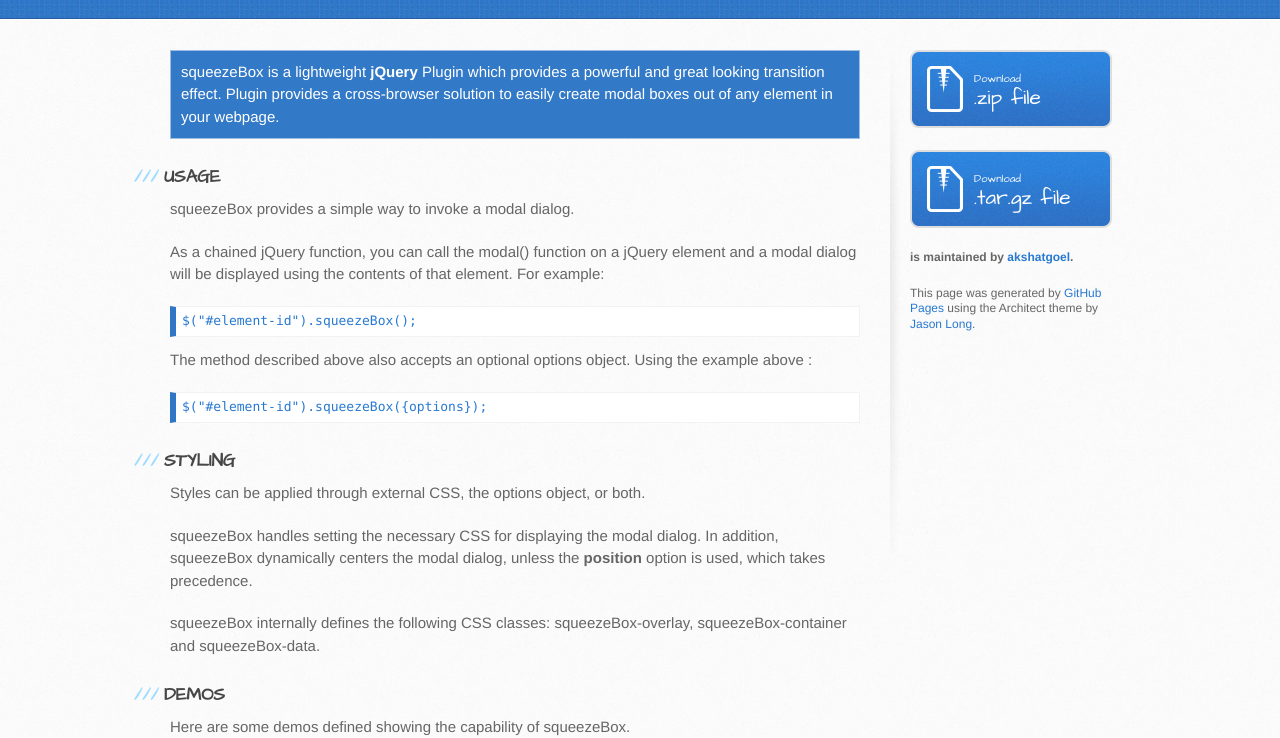
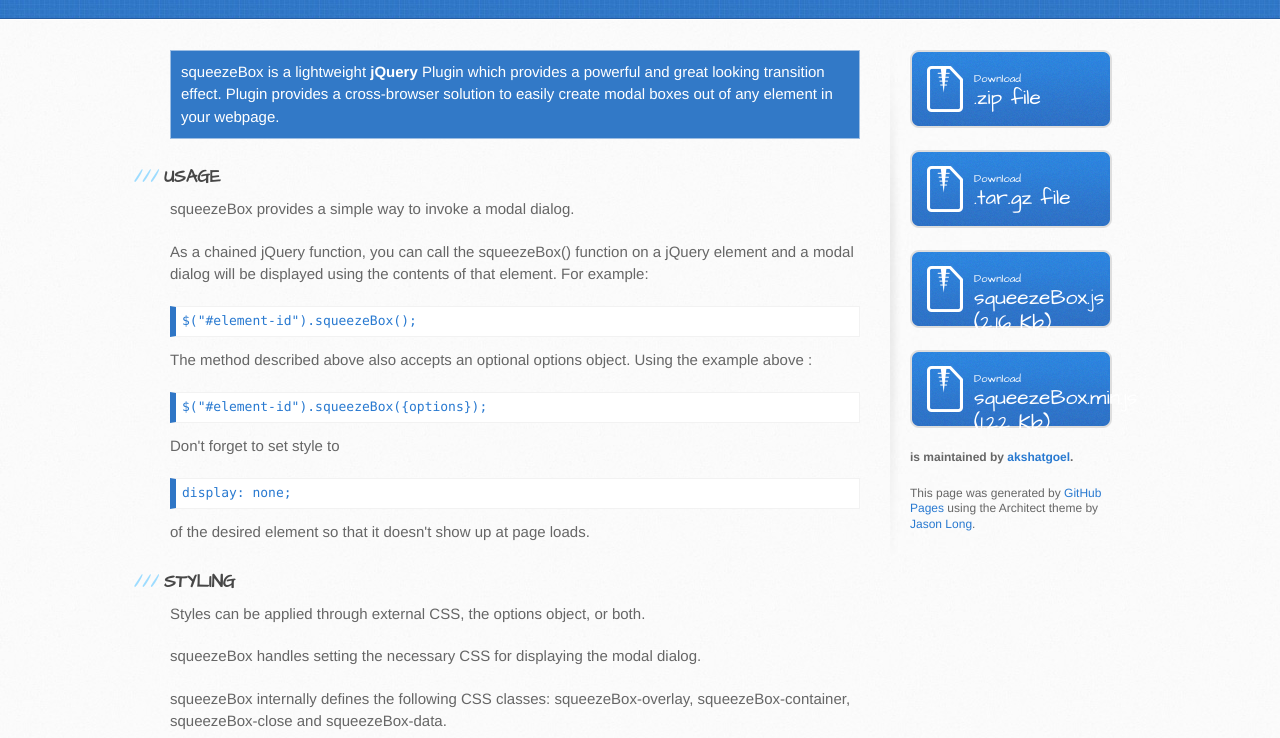
Before and after one commit to akshatgoel/squeezeBox, a plain HTML site: page index.html in a window 1280 px wide. Shown: the part 216-954 px from the top of the page. Drawn offline with nearby package versions, Linux system fonts and the light colour scheme.

Commit message:
Minified version added, download buttons added

```diff
--- a/index.html
+++ b/index.html
@@ -124,7 +124,7 @@
 
 			<p>squeezeBox provides a simple way to invoke a modal dialog.</p>
 
-			<p>As a chained jQuery function, you can call the modal() function on a jQuery element and a modal dialog will be displayed using the contents of that element. For example: </p>
+			<p>As a chained jQuery function, you can call the squeezeBox() function on a jQuery element and a modal dialog will be displayed using the contents of that element. For example: </p>
 
 			<pre><code>$("#element-id").squeezeBox();</code></pre>
 
@@ -133,17 +133,23 @@
 			</p>
 			<pre><code>$("#element-id").squeezeBox({options});</code></pre>
 
+			<p>
+				Don't forget to set style to
+				<pre><code>display: none;</code></pre> of the desired element so that it doesn't show up at page loads.
+			</p>
+
 			<h3>STYLING</h3>
 
-			<p>
+				<p>
 				Styles can be applied through external CSS, the options object, or both.
 				</p>
 				<p>
-				squeezeBox handles setting the necessary CSS for displaying the modal dialog. In addition, squeezeBox dynamically centers the modal dialog, unless the <span class="bold">position</span> option is used, which takes precedence.
+				squeezeBox handles setting the necessary CSS for displaying the modal dialog.
 
 				</p>
-				<p>
-squeezeBox internally defines the following CSS classes: squeezeBox-overlay, squeezeBox-container and squeezeBox-data.
+
+			<p>
+			squeezeBox internally defines the following CSS classes: squeezeBox-overlay, squeezeBox-container, squeezeBox-close and squeezeBox-data.
 			</p>
 
 			<h3>DEMOS</h3>
@@ -195,6 +201,13 @@ $('#demo-2').squeezeBox(options);</code></pre>
 
 $('#demo-2').squeezeBox(options);</code></pre>
 
+			<br />
+			<h3>DOWNLOAD</h3>
+			<p>
+				There are two versions available; a full source version that contains comments and is formatted for readability, and a minified version with all comments and formatting removed. The full version is recommended for learning and testing, the minified version is for production use.
+
+				Download link can be found in the sidebar
+			</p>
         </section>
 
         <aside id="sidebar">
@@ -207,6 +220,16 @@ $('#demo-2').squeezeBox(options);</code></pre>
             .tar.gz file
           </a>
 
+		  <a href="https://akshatgoel.github.com/squeezeBox/javascripts/squeezeBox.js" class="button">
+			<small>Download</small>
+			squeezeBox.js (2.16 Kb)
+		  </a>
+
+		  <a href="https://akshatgoel.github.com/squeezeBox/javascripts/squeezeBox.min.js" class="button">
+			<small>Download</small>
+			squeezeBox.min.js (1.22 Kb)
+		  </a>
+
           <p class="repo-owner"><a href="https://github.com/akshatgoel/squeezeBox"></a> is maintained by <a href="https://github.com/akshatgoel">akshatgoel</a>.</p>
 
           <p>This page was generated by <a href="pages.github.com">GitHub Pages</a> using the Architect theme by <a href="http://twitter.com/jasonlong">Jason Long</a>.</p>
--- /dev/null
+++ b/javascripts/squeezeBox.min.js
@@ -0,0 +1 @@
+(function(e){e.fn.squeezeBox=function(t){var n=this;var r=e(document).height();var i=e(document).width();if(!t){t={overlay:"",container:"",data:"",close:""}}if(!t.overlay){t.overlay=""}if(!t.container){t.container=""}if(!t.data){t.data=""}if(!t.close){t.close=""}var s=e.extend({width:i+"px",height:r+"px",position:"absolute","z-index":"999",top:"0",left:"0",background:"rgba(64,64,64,0.6)"},t.overlay);var o=e.extend({width:"100%","z-index":"1000",margin:"0",padding:"20px",background:"#fff",border:"1px solid #efefef"},t.container);var u=e.extend({"float":"right","font-weight":"bolder",cursor:"pointer"},t.close);var a=e.extend({},t.data);var f=n.html();var l='<div class="squeezeBox-overlay"></div>';n.html(l);e(".squeezeBox-overlay").css(s);var c='<div class="squeezeBox-container" >';c=c+'<span class="squeezeBox-close">X</span><br style="clear:both;"/>';c=c+'<div class="squeezeBox-data" >'+f+"</div></div>";e(".squeezeBox-overlay").html(c);e(".squeezeBox-container").css(o);e(".squeezeBox-close").css(u);e(".squeezeBox-data").css(a);n.show(0,function(){e(".squeezeBox-container").animate({width:"80%",maxHeight:"80%",overflow:"auto",marginTop:"10%",marginLeft:"10%"},700)});e(".squeezeBox-close").click(function(){n.hide();n.html(f)})}})(jQuery)
```
